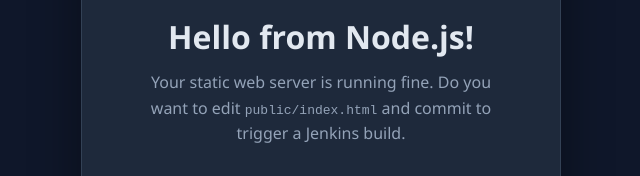
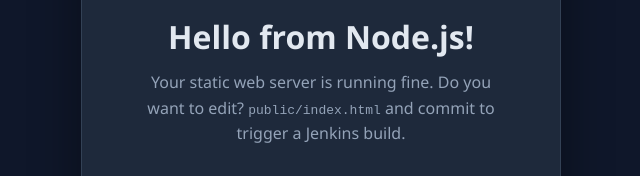
Before and after one commit to AryaSandilya/my-node-app, a website: page public/index.html in a window 1280 px wide. Shown: the part 253-429 px from the top of the page, 319-959 px from the left. Drawn offline with Linux system fonts and the light colour scheme.

Commit message:
Update index.html

```diff
--- a/public/index.html
+++ b/public/index.html
@@ -56,7 +56,7 @@
   <div class="card">
     <div class="badge">● Live</div>
     <h1>Hello from Node.js!</h1>
-    <p>Your static web server is running fine. Do you want to edit <code>public/index.html</code> and commit to trigger a Jenkins build.</p>
+    <p>Your static web server is running fine. Do you want to edit? <code>public/index.html</code> and commit to trigger a Jenkins build.</p>
     <div class="meta">
       <div><span>Environment</span><span id="env">production</span></div>
       <div><span>Loaded at</span><span id="time"></span></div>
```
